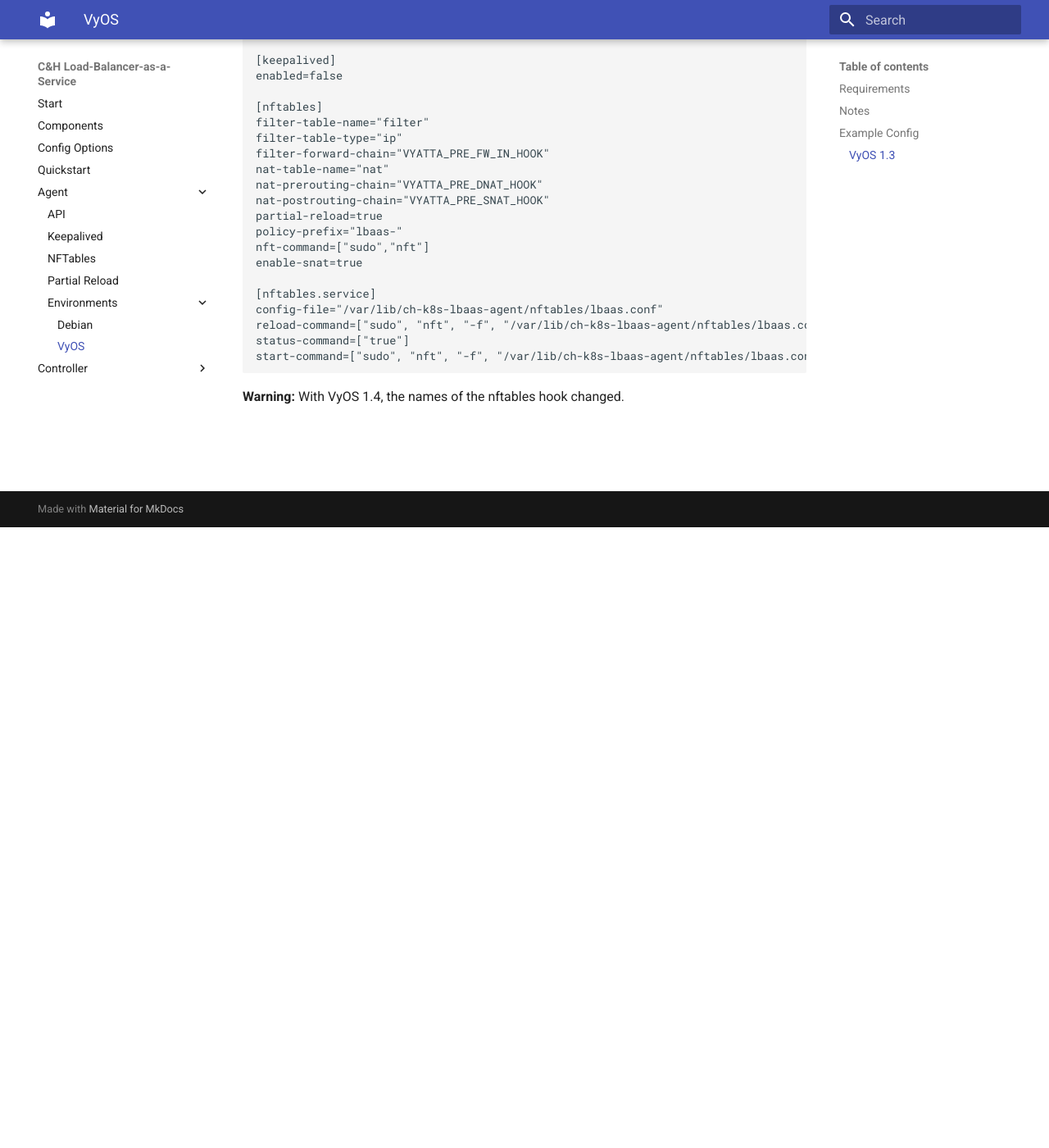
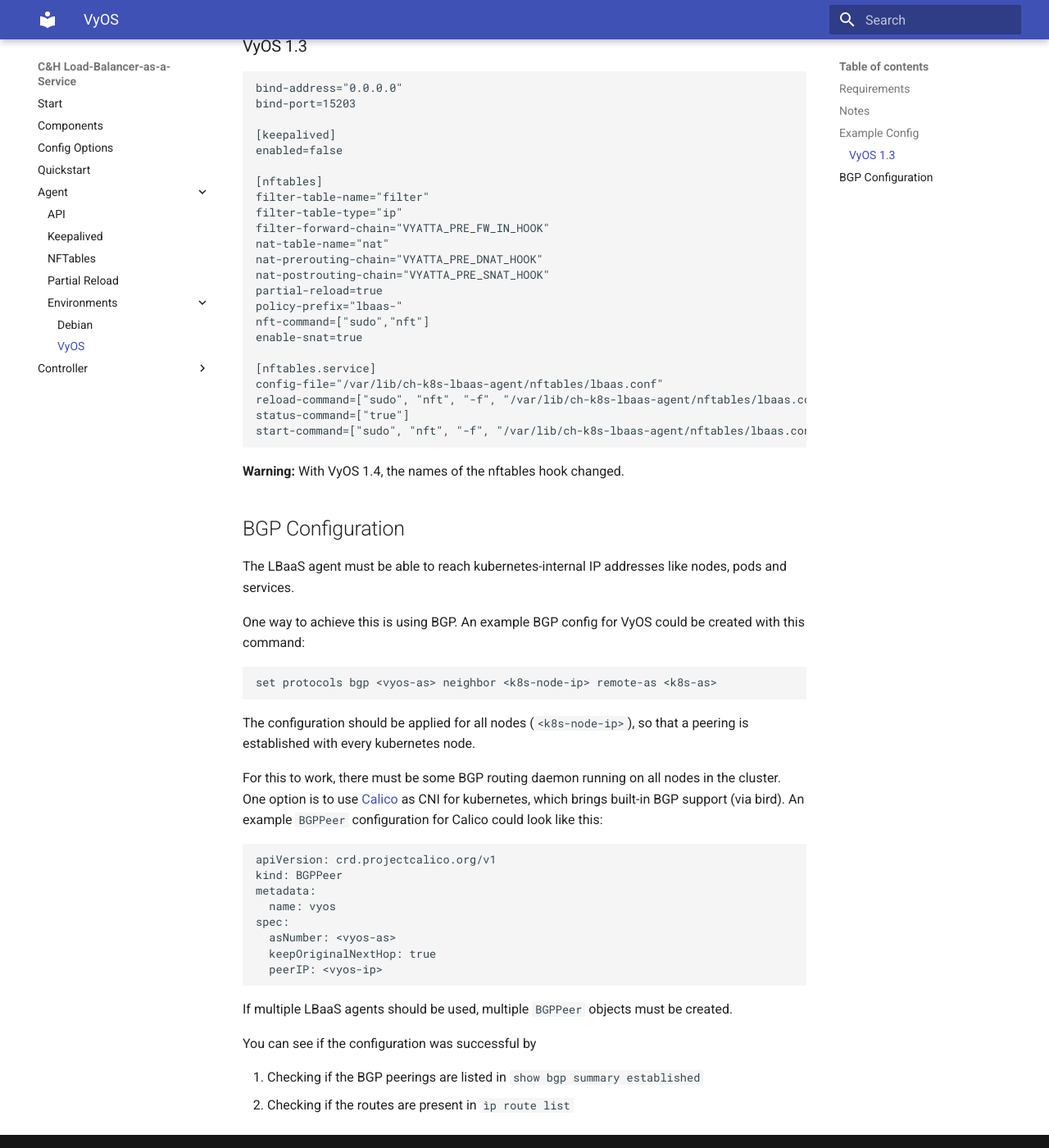
Before and after one commit to cloudandheat/ch-k8s-lbaas, an MkDocs documentation site: the page built from docs/agent/environments/vyos.md, in a window 1280 px wide and 1400 px high, scrolled down 757 px. Shown: the whole window at 82% size. Built offline with MkDocs 1.6.1 and Material for MkDocs 9.7.7, drawn with Linux system fonts in a browser that asks for light colours; some of the changed text lies outside the part shown.

Commit message:
Add docs for bgp on vyos

````diff
--- a/docs/agent/environments/vyos.md
+++ b/docs/agent/environments/vyos.md
@@ -6,8 +6,12 @@
 
 - VyOS 1.3 (1.4 probably also works with some config changes)
 - L3-connection to the k8s-cluster
-- At least one configured SNAT or DNAT rule via the VyOS configuration interface (rule can also be disabled)
-- LBaaS-Controller with static port manager (static address(es) must be configured on VyOS router)
+    - For example by establishing BGP peerings with the kubernetes nodes (see below)
+- At least one configured SNAT or DNAT rule via the VyOS configuration interface
+    - The created rule can also be disabled
+    - (Required because VyOS does not call the required NAT hooks if there are no NAT rules)
+- LBaaS-Controller with static port manager
+    - Static IP-address(es) must be configured on the VyOS router
 
 ## Notes
 
@@ -44,3 +48,40 @@
 ```
 
 __Warning:__ With VyOS 1.4, the names of the nftables hook changed.
+
+
+## BGP Configuration
+
+The LBaaS agent must be able to reach kubernetes-internal IP addresses like nodes, pods and services.
+
+One way to achieve this is using BGP. An example BGP config for VyOS could be created with this command:
+
+```
+set protocols bgp <vyos-as> neighbor <k8s-node-ip> remote-as <k8s-as>
+```
+
+The configuration should be applied for all nodes (`<k8s-node-ip>`), so that a peering is established with every
+kubernetes node.
+
+For this to work, there must be some BGP routing daemon running on all nodes in the cluster.
+One option is to use [Calico](https://docs.tigera.io/calico) as CNI for kubernetes, which brings built-in BGP support
+(via bird).
+An example `BGPPeer` configuration for Calico could look like this:
+
+```yaml
+apiVersion: crd.projectcalico.org/v1
+kind: BGPPeer
+metadata:
+  name: vyos
+spec:
+  asNumber: <vyos-as>
+  keepOriginalNextHop: true
+  peerIP: <vyos-ip>
+```
+
+If multiple LBaaS agents should be used, multiple `BGPPeer` objects must be created.
+
+You can see if the configuration was successful by
+
+1. Checking if the BGP peerings are listed in `show bgp summary established`
+2. Checking if the routes are present in `ìp route list`
````
Also changed, not shown: docs/agent/environments/debian.md (+1 -0 lines).
